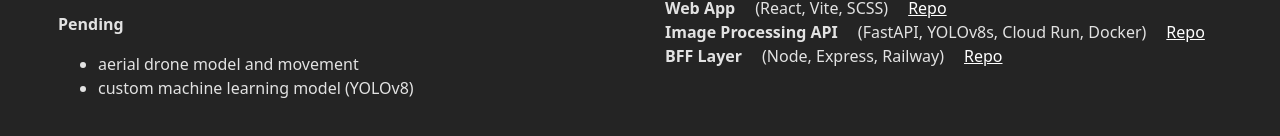
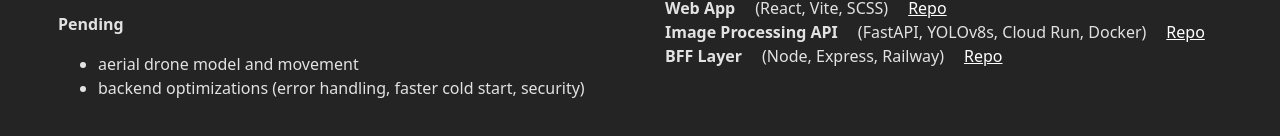
Before and after one commit to joeyskuo/drone-vision, a React (Vite) app: page / in a window 1280 px wide. Shown: the part 1515-1651 px from the top of the page. Built offline with nearby package versions, Linux system fonts and the light colour scheme; no server answers.

Commit message:
pending text updated for backend optimizations

```diff
--- a/src/components/MainLayout.jsx/MainLayout.jsx
+++ b/src/components/MainLayout.jsx/MainLayout.jsx
@@ -28,7 +28,7 @@ const MainLayout = () => {
                         <div><strong>Pending</strong></div>
                         <ul>
                             <li>aerial drone model and movement</li>
-                            <li>custom machine learning model (YOLOv8)</li>
+                            <li>backend optimizations (error handling, faster cold start, security)</li>
                         </ul>
                     </div>
                 </section>
```
